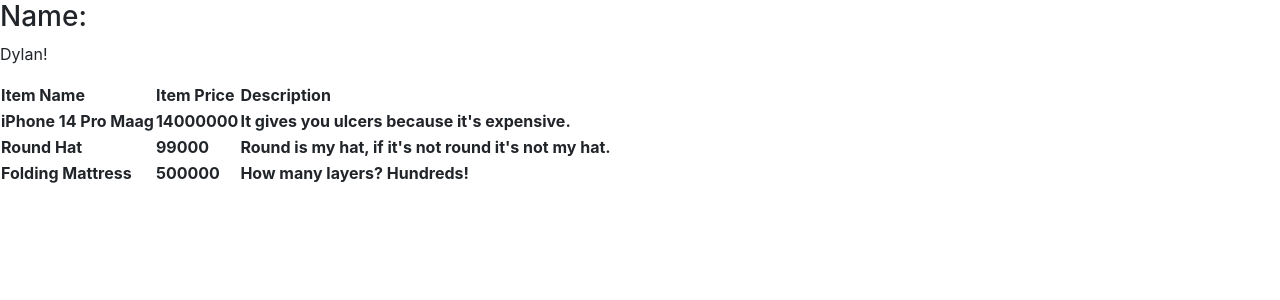
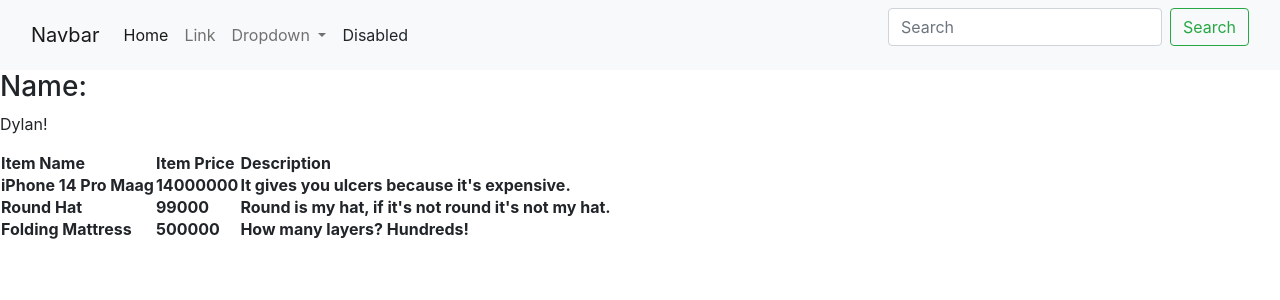
Before and after one commit to DMaroe/assignment2-diablofied, a Django app: page /wishlist/ in a window 1280 px wide. Shown: the top 300 px of the page. Run offline with Django 4.2, Linux system fonts and the light colour scheme; data comes from the database, SQL or seed files in the repository; lists and menus that the app fills with data are empty.

Commit message:
updated todolist/README.md

```diff
--- a/templates/base.html
+++ b/templates/base.html
@@ -1,4 +1,6 @@
 {% load static %}
+<script src="https://cdn.jsdelivr.net/npm/bootstrap@5.2.1/dist/js/bootstrap.bundle.min.js" integrity="sha384-u1OknCvxWvY5kfmNBILK2hRnQC3Pr17a+RTT6rIHI7NnikvbZlHgTPOOmMi466C8" crossorigin="anonymous"></script>
+<link href="https://cdn.jsdelivr.net/npm/bootstrap@5.2.1/dist/css/bootstrap.min.css" rel="stylesheet" integrity="sha384-iYQeCzEYFbKjA/T2uDLTpkwGzCiq6soy8tYaI1GyVh/UjpbCx/TYkiZhlZB6+fzT" crossorigin="anonymous">
 <!DOCTYPE html>
 <html lang="en">
 
--- a/wishlist/templates/wishlist.html
+++ b/wishlist/templates/wishlist.html
@@ -1,5 +1,42 @@
 {% extends 'base.html' %}
 {% block content %}
+
+<nav class="navbar navbar-expand-lg bg-light">
+    <div class="container-fluid">
+      <a class="navbar-brand" href="#">Navbar</a>
+      <button class="navbar-toggler" type="button" data-bs-toggle="collapse" data-bs-target="#navbarSupportedContent" aria-controls="navbarSupportedContent" aria-expanded="false" aria-label="Toggle navigation">
+        <span class="navbar-toggler-icon"></span>
+      </button>
+      <div class="collapse navbar-collapse" id="navbarSupportedContent">
+        <ul class="navbar-nav me-auto mb-2 mb-lg-0">
+          <li class="nav-item">
+            <a class="nav-link active" aria-current="page" href="#">Home</a>
+          </li>
+          <li class="nav-item">
+            <a class="nav-link" href="#">Link</a>
+          </li>
+          <li class="nav-item dropdown">
+            <a class="nav-link dropdown-toggle" href="#" role="button" data-bs-toggle="dropdown" aria-expanded="false">
+              Dropdown
+            </a>
+            <ul class="dropdown-menu">
+              <li><a class="dropdown-item" href="#">Action</a></li>
+              <li><a class="dropdown-item" href="#">Another action</a></li>
+              <li><hr class="dropdown-divider"></li>
+              <li><a class="dropdown-item" href="#">Something else here</a></li>
+            </ul>
+          </li>
+          <li class="nav-item">
+            <a class="nav-link disabled">Disabled</a>
+          </li>
+        </ul>
+        <form class="d-flex" role="search">
+          <input class="form-control me-2" type="search" placeholder="Search" aria-label="Search">
+          <button class="btn btn-outline-success" type="submit">Search</button>
+        </form>
+      </div>
+    </div>
+  </nav>
 
 <h3>Name: </h3>
 <p>{{ name }}!</p>
```
Also changed, not shown: todolist/README.md.
